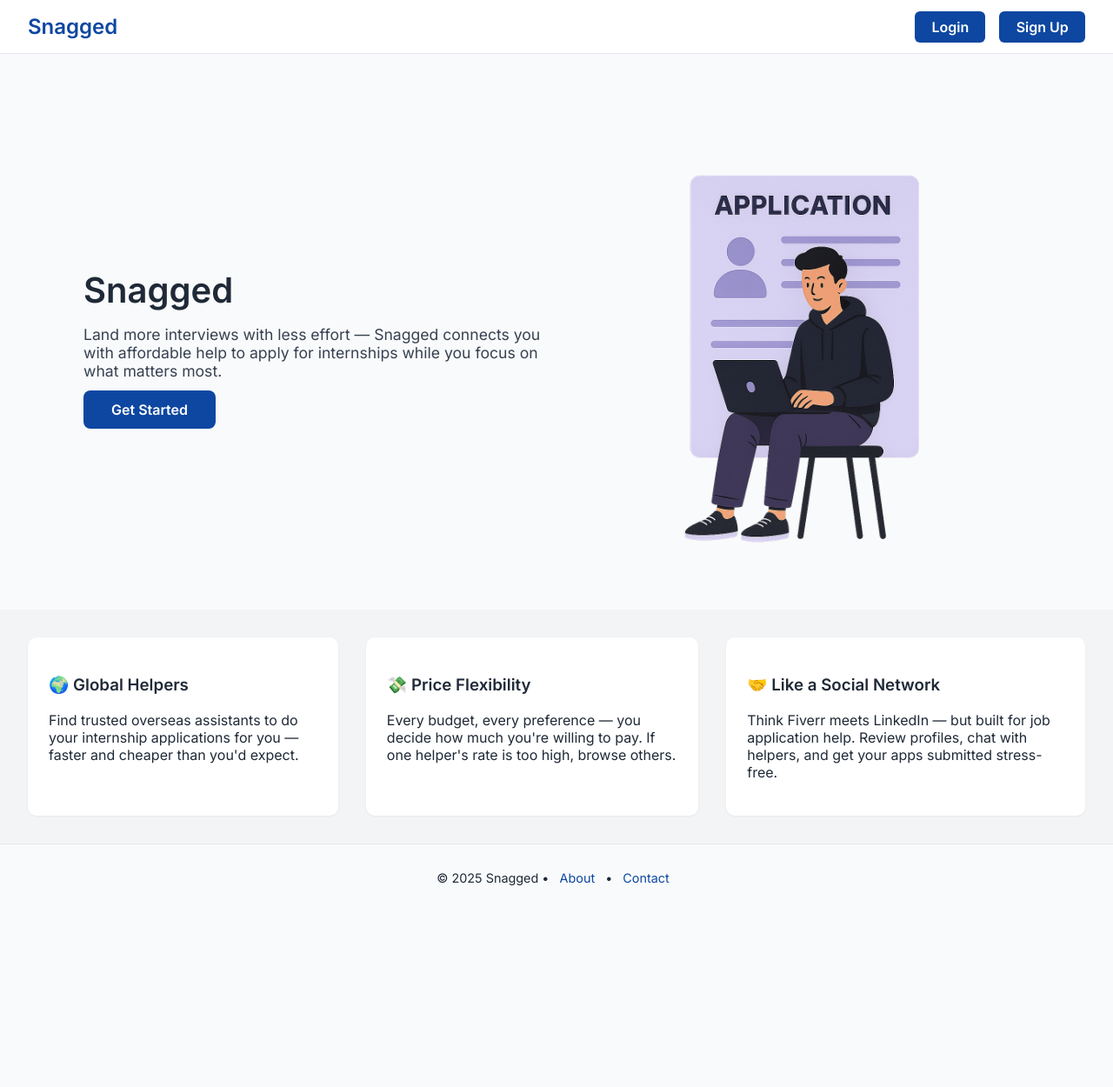
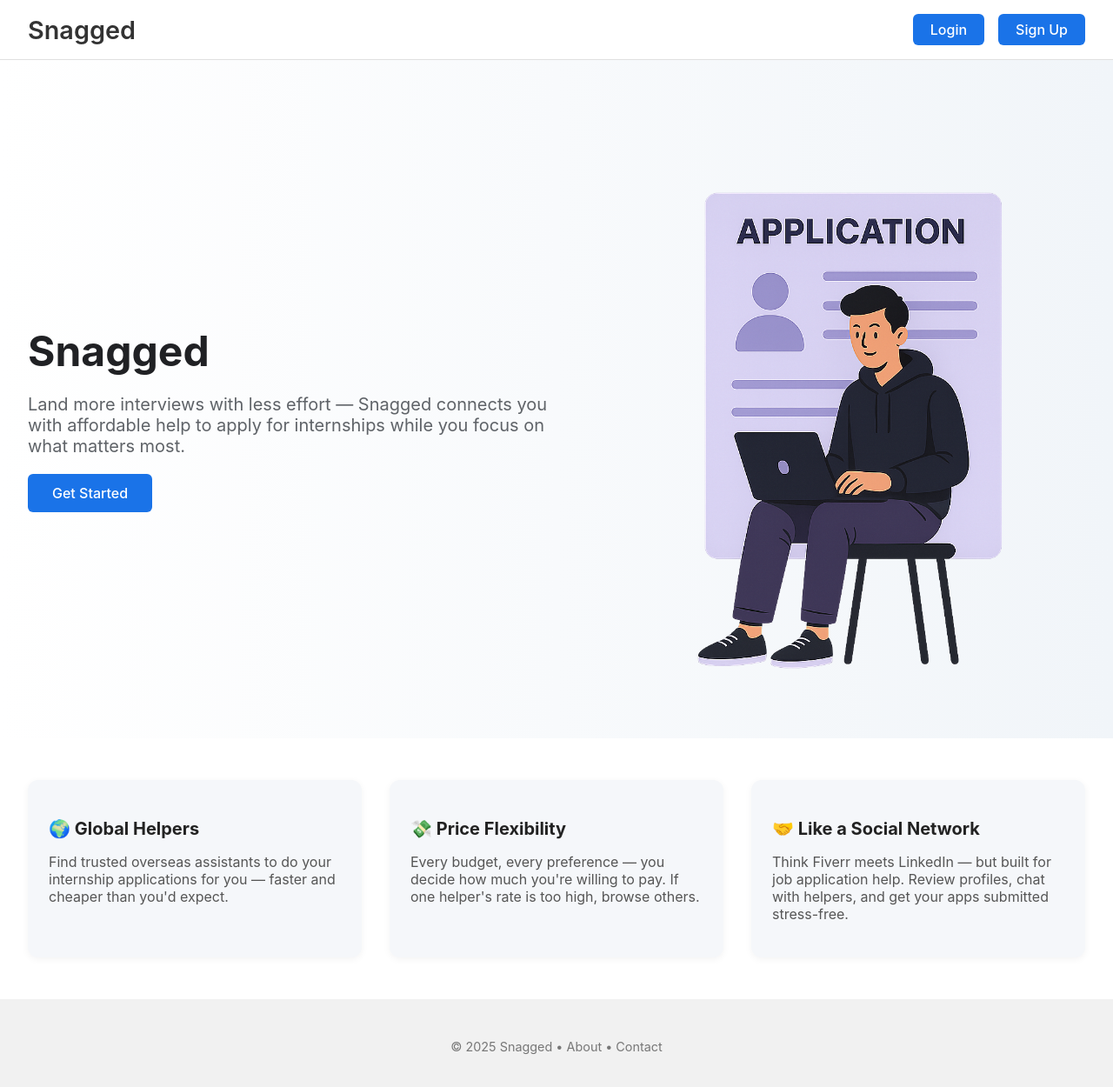
Before and after one commit to JonathanTeklu/jobapplyx, a React (Vite) app in the folder client/: page / in a window 1280 px wide. Shown: the top 1250 px of the page at 87% size. Before the commit the page ends 1048 px from the top, so only its background shows below. Built offline with nearby package versions, Linux system fonts and the light colour scheme.

Commit message:
uddated homepage and signup css

```diff
--- a/client/src/App.css
+++ b/client/src/App.css
@@ -1,206 +1,225 @@
-/* Font setup */
-@import url('https://fonts.googleapis.com/css2?family=Inter:wght@400;600&display=swap');
-
+/* Global Styles */
 body {
   margin: 0;
-  font-family: 'Inter', sans-serif;
-  background-color: #f9fafb;
-  color: #1f2937;
+  font-family: 'Inter', 'Roboto', sans-serif;
+  background-color: #f9f9f9;
+  color: #222;
 }
 
-/* NAVIGATION */
+a {
+  text-decoration: none;
+  color: inherit;
+}
+
+/* Navigation */
 .top-nav {
   display: flex;
   justify-content: space-between;
   align-items: center;
   padding: 1rem 2rem;
   background-color: white;
-  border-bottom: 1px solid #e5e7eb;
+  border-bottom: 1px solid #e0e0e0;
 }
 
 .logo {
-  font-size: 1.5rem;
-  font-weight: 700;
-  color: #0d47a1;
+  font-size: 1.8rem;
+  font-weight: 600;
+  color: #333;
 }
 
-.nav-buttons .nav-btn {
-  margin-left: 1rem;
-  padding: 0.5rem 1.2rem;
-  border: none;
-  border-radius: 6px;
-  background-color: #0d47a1;
-  color: white;
-  font-weight: 600;
-  text-decoration: none;
-  transition: background-color 0.3s ease;
+.nav-buttons {
+  display: flex;
+  gap: 1rem;
 }
 
-.nav-buttons .nav-btn:hover {
-  background-color: #1565c0;
+.nav-btn {
+  padding: 0.5rem 1.25rem;
+  border-radius: 6px;
+  background-color: #1a73e8;
+  color: white;
+  font-weight: 500;
+  transition: background-color 0.2s ease;
 }
 
-/* HERO */
+.nav-btn:hover {
+  background-color: #0f5dd6;
+}
+
+/* Hero Section */
 .hero {
   display: flex;
-  flex-direction: column-reverse;
+  flex-wrap: wrap;
   align-items: center;
-  padding: 2rem;
-  text-align: center;
+  justify-content: space-between;
+  padding: 4rem 2rem;
+  background: linear-gradient(to right, #ffffff, #f1f5f9);
 }
 
-.hero h1 {
-  font-size: 2.5rem;
-  margin-bottom: 1rem;
+.hero-text {
+  flex: 1;
+  max-width: 600px;
 }
 
-.hero p {
-  font-size: 1.1rem;
-  max-width: 600px;
-  margin: 0 auto 1.5rem;
-  color: #374151;
+.hero-text h1 {
+  font-size: 3rem;
+  margin-bottom: 1rem;
+  color: #202124;
+}
+
+.hero-text p {
+  font-size: 1.25rem;
+  margin-bottom: 2rem;
+  color: #5f6368;
 }
 
 .cta-button {
-  background-color: #0d47a1;
+  padding: 0.75rem 1.75rem;
+  background-color: #1a73e8;
   color: white;
-  font-weight: 600;
-  padding: 0.75rem 2rem;
-  border-radius: 8px;
   border: none;
-  text-decoration: none;
-  transition: background-color 0.3s ease;
+  border-radius: 6px;
+  font-size: 1rem;
+  font-weight: 500;
+  transition: background-color 0.2s ease;
 }
 
 .cta-button:hover {
-  background-color: #1565c0;
+  background-color: #0f5dd6;
+}
+
+.hero-image {
+  flex: 1;
+  text-align: center;
+  margin-top: 2rem;
 }
 
 .hero-image img {
-  max-width: 90%;
+  max-width: 100%;
   height: auto;
-  margin-top: 2rem;
 }
 
-/* FEATURES */
+/* Features */
 .features {
   display: flex;
-  flex-direction: column;
+  flex-wrap: wrap;
   gap: 2rem;
-  padding: 2rem;
-  background-color: #f3f4f6;
+  justify-content: center;
+  padding: 3rem 2rem;
+  background-color: #fff;
 }
 
 .feature-box {
-  background-color: white;
-  border-radius: 10px;
+  flex: 1 1 300px;
+  max-width: 350px;
+  background-color: #f5f7fa;
   padding: 1.5rem;
-  box-shadow: 0 1px 3px rgba(0, 0, 0, 0.05);
+  border-radius: 12px;
+  box-shadow: 0 2px 8px rgba(0, 0, 0, 0.05);
+  text-align: left;
 }
 
-/* FOOTER */
+.feature-box h3 {
+  font-size: 1.25rem;
+  margin-bottom: 0.75rem;
+}
+
+.feature-box p {
+  color: #555;
+  font-size: 1rem;
+}
+
+/* Footer */
 .footer {
   text-align: center;
-  padding: 1rem;
-  background-color: #f9fafb;
+  padding: 2rem 1rem;
   font-size: 0.9rem;
-  border-top: 1px solid #e5e7eb;
+  color: #777;
+  background-color: #f1f1f1;
 }
 
-.footer a {
-  color: #0d47a1;
-  text-decoration: none;
-  margin: 0 0.5rem;
+/* Signup Page */
+.signup-container {
+  max-width: 500px;
+  margin: 4rem auto;
+  padding: 2rem;
+  background-color: #fff;
+  border-radius: 12px;
+  box-shadow: 0 0 12px rgba(0, 0, 0, 0.05);
 }
 
-/* SIGNUP FORM */
-.signup-container {
+.signup-title {
+  text-align: center;
+  font-size: 1.8rem;
+  margin-bottom: 1.5rem;
+}
+
+.role-toggle {
   display: flex;
   justify-content: center;
-  align-items: center;
-  padding: 2rem;
-  min-height: 80vh;
+  gap: 1rem;
+  margin-bottom: 1.5rem;
+}
+
+.role-button {
+  padding: 0.5rem 1.25rem;
+  font-weight: 500;
+  border: 2px solid #1a73e8;
+  background-color: white;
+  color: #1a73e8;
+  border-radius: 6px;
+  cursor: pointer;
+  transition: all 0.2s ease;
+}
+
+.role-button.active,
+.role-button:hover {
+  background-color: #1a73e8;
+  color: white;
 }
 
 .signup-form {
-  background-color: white;
-  padding: 2rem;
-  border-radius: 10px;
-  box-shadow: 0 4px 10px rgba(0, 0, 0, 0.05);
-  width: 100%;
-  max-width: 400px;
+  display: flex;
+  flex-direction: column;
+  gap: 1rem;
 }
 
-.signup-form h2 {
-  text-align: center;
-  margin-bottom: 1.5rem;
+.signup-form input {
+  padding: 0.75rem 1rem;
+  border: 1px solid #ddd;
+  border-radius: 6px;
+  font-size: 1rem;
+  transition: border-color 0.2s ease;
 }
 
-.signup-form input,
-.signup-form select {
-  width: 100%;
-  padding: 0.75rem;
-  margin-bottom: 1rem;
-  border: 1px solid #d1d5db;
-  border-radius: 6px;
-  font-size: 1rem;
-  transition: border-color 0.3s ease;
-}
-
-.signup-form input:focus,
-.signup-form select:focus {
-  border-color: #0d47a1;
+.signup-form input:focus {
+  border-color: #1a73e8;
   outline: none;
 }
 
-.signup-form button {
-  width: 100%;
-  padding: 0.75rem 1.5rem;
-  background-color: #0d47a1;
+.submit-button {
+  background-color: #1a73e8;
   color: white;
-  font-weight: bold;
+  padding: 0.75rem;
   border: none;
   border-radius: 6px;
-  cursor: pointer;
-  transition: background-color 0.3s ease;
+  font-weight: 600;
   font-size: 1rem;
+  transition: background-color 0.2s ease;
 }
 
-.signup-form button:hover {
-  background-color: #1565c0;
-}
-
-.error {
-  color: red;
-  font-size: 0.9rem;
-  margin-bottom: 1rem;
-  text-align: center;
+.submit-button:hover {
+  background-color: #0f5dd6;
 }
 
 /* Responsive */
-@media (min-width: 768px) {
+@media (max-width: 768px) {
   .hero {
-    flex-direction: row;
-    justify-content: space-between;
-    text-align: left;
-    padding: 4rem 6rem;
-  }
-
-  .hero-text {
-    flex: 1;
-    padding-right: 2rem;
-  }
-
-  .hero-image {
-    flex: 1;
+    flex-direction: column;
+    text-align: center;
   }
 
   .features {
-    flex-direction: row;
-    justify-content: space-around;
-  }
-
-  .feature-box {
-    max-width: 30%;
+    flex-direction: column;
+    align-items: center;
   }
 }
--- a/client/src/pages/SignupPage.jsx
+++ b/client/src/pages/SignupPage.jsx
@@ -1,6 +1,6 @@
 import React, { useState } from "react";
 import axios from "axios";
-import { useNavigate } from "react-router-dom";
+import { useNavigate, Link } from "react-router-dom";
 import "../App.css";
 
 const SignupPage = () => {
@@ -33,6 +33,10 @@ const SignupPage = () => {
 
   return (
     <div className="signup-container">
+      <div className="signup-header">
+        <Link to="/" className="brand-link">Snagged</Link>
+      </div>
+
       <h2 className="signup-title">Create Your Snagged Account</h2>
 
       <div className="role-toggle">
```
